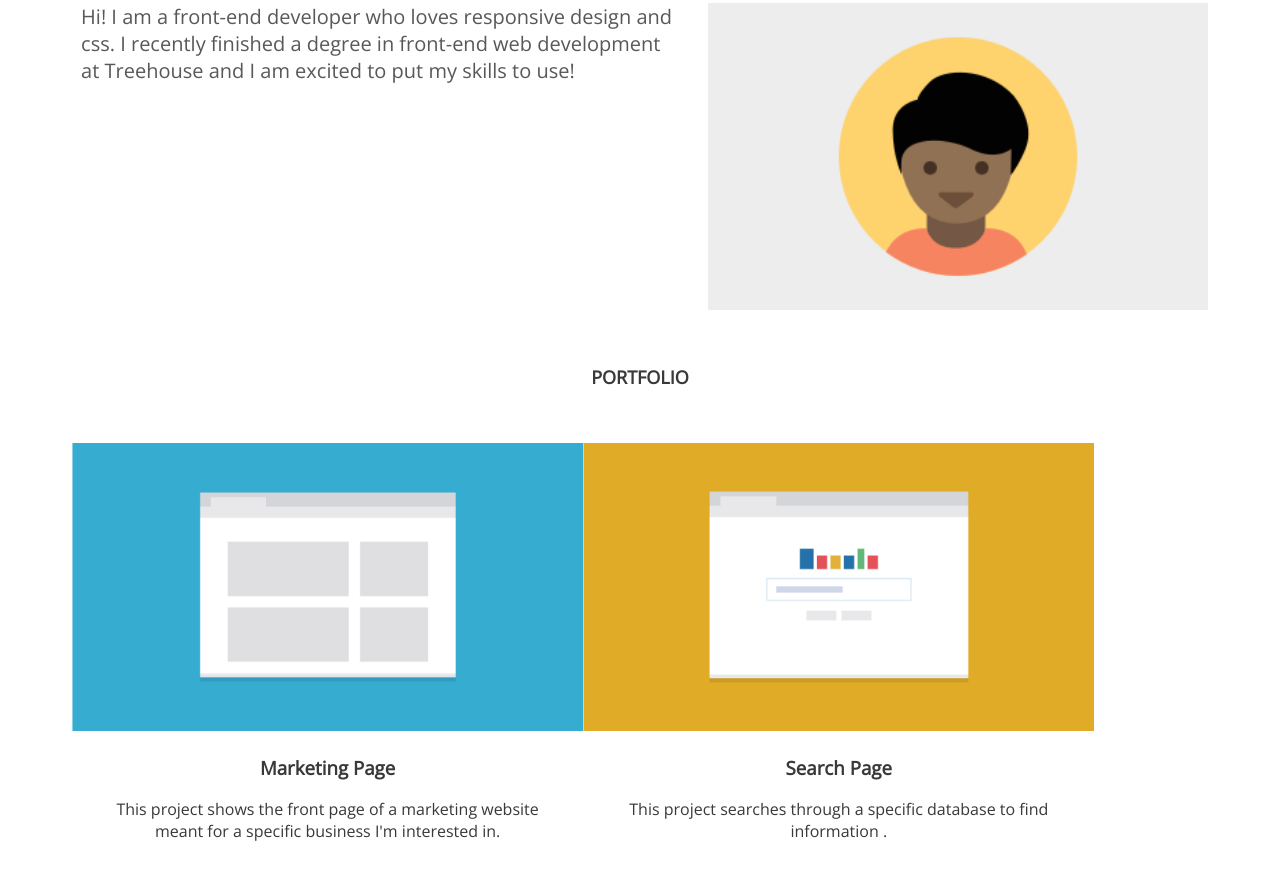
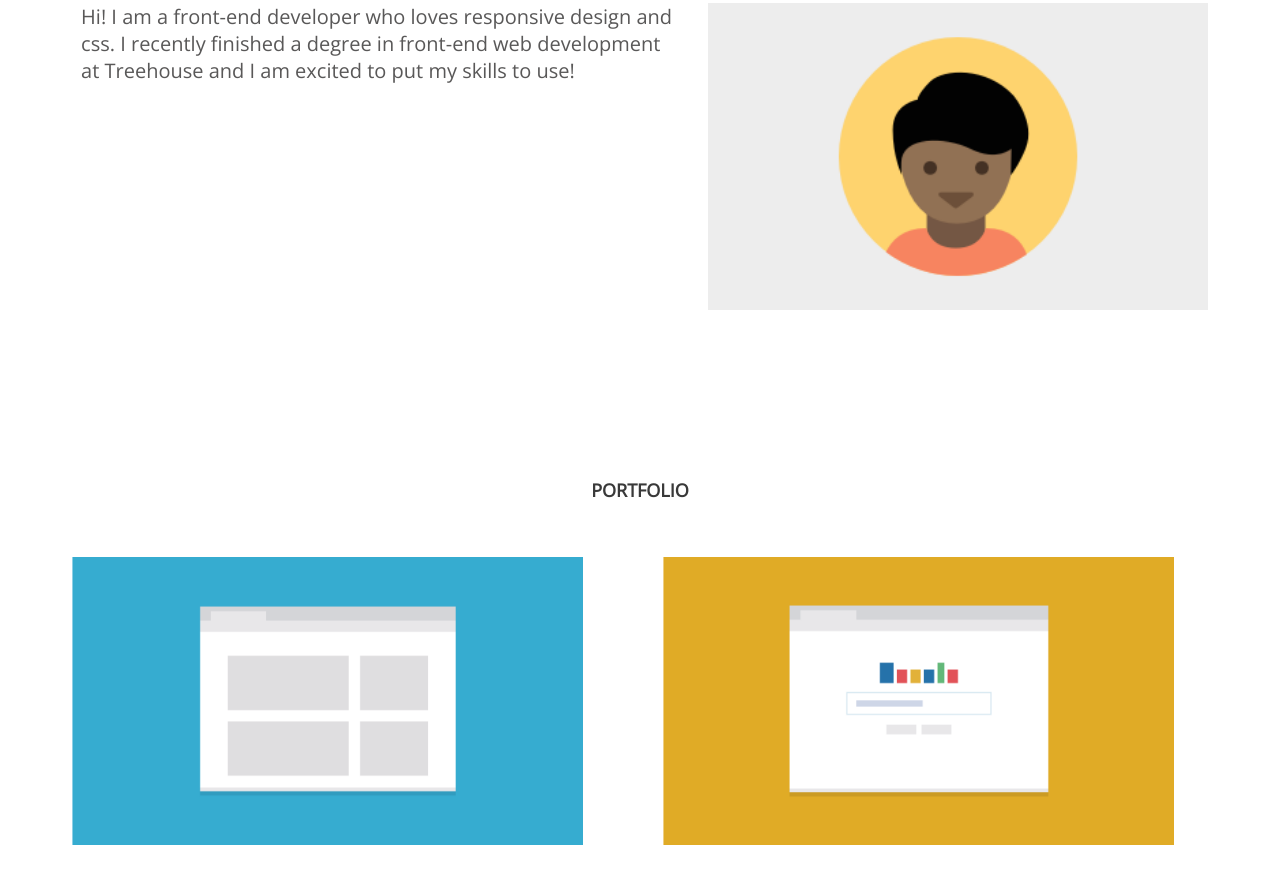
Before and after one commit to Fernando-sy/TechDegree-Project-2, a plain HTML site: page index.html in a window 1280 px wide. Shown: the part 254-1125 px from the top of the page. Drawn offline with nearby package versions, Linux system fonts and the light colour scheme.

Commit message:
Update styles.css

```diff
--- a/css/styles.css
+++ b/css/styles.css
@@ -60,8 +60,8 @@ color:orange;
 }
 
 .portfolio-container{
-    padding: top 10%;
-    padding: bottom 10%;
+    padding-top: 10%;
+    padding-bottom: 10%;
 }
 
 #portfolio{
@@ -122,7 +122,7 @@ footer{
        margin:auto;
    }
 
-   .project:nth-schild(even){
+   .project:nth-child(even){
        margin-right:7%;
    }
    .project img {
@@ -156,7 +156,7 @@ footer{
    }
 }
 
-@media screen and(min-width:1024px){
+@media screen and(min-width:1024px) {
     body{
         padding-bottom:0;
     }
@@ -189,5 +189,4 @@ footer{
    .project img{
        max-width:100%;
    }
-
 }
```
